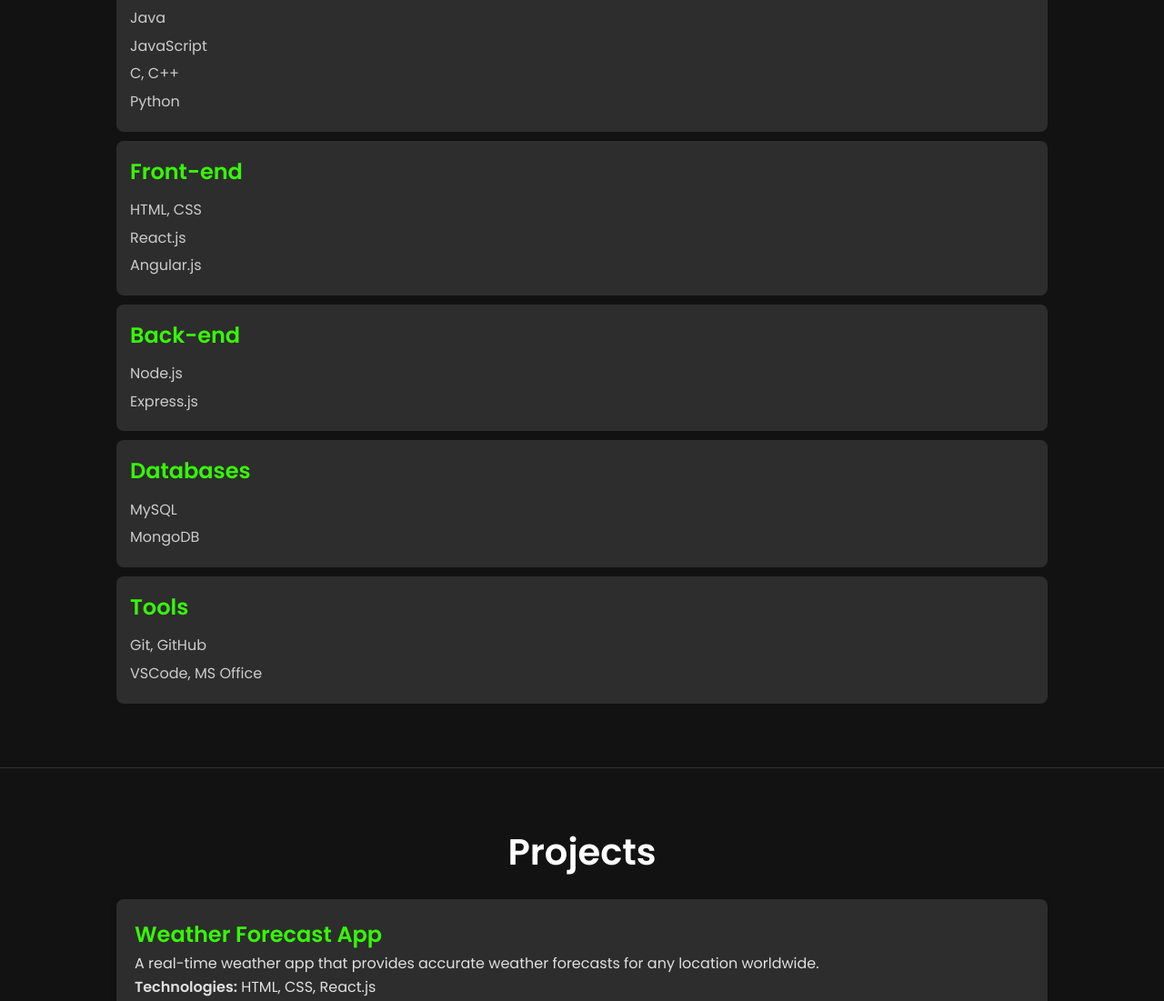
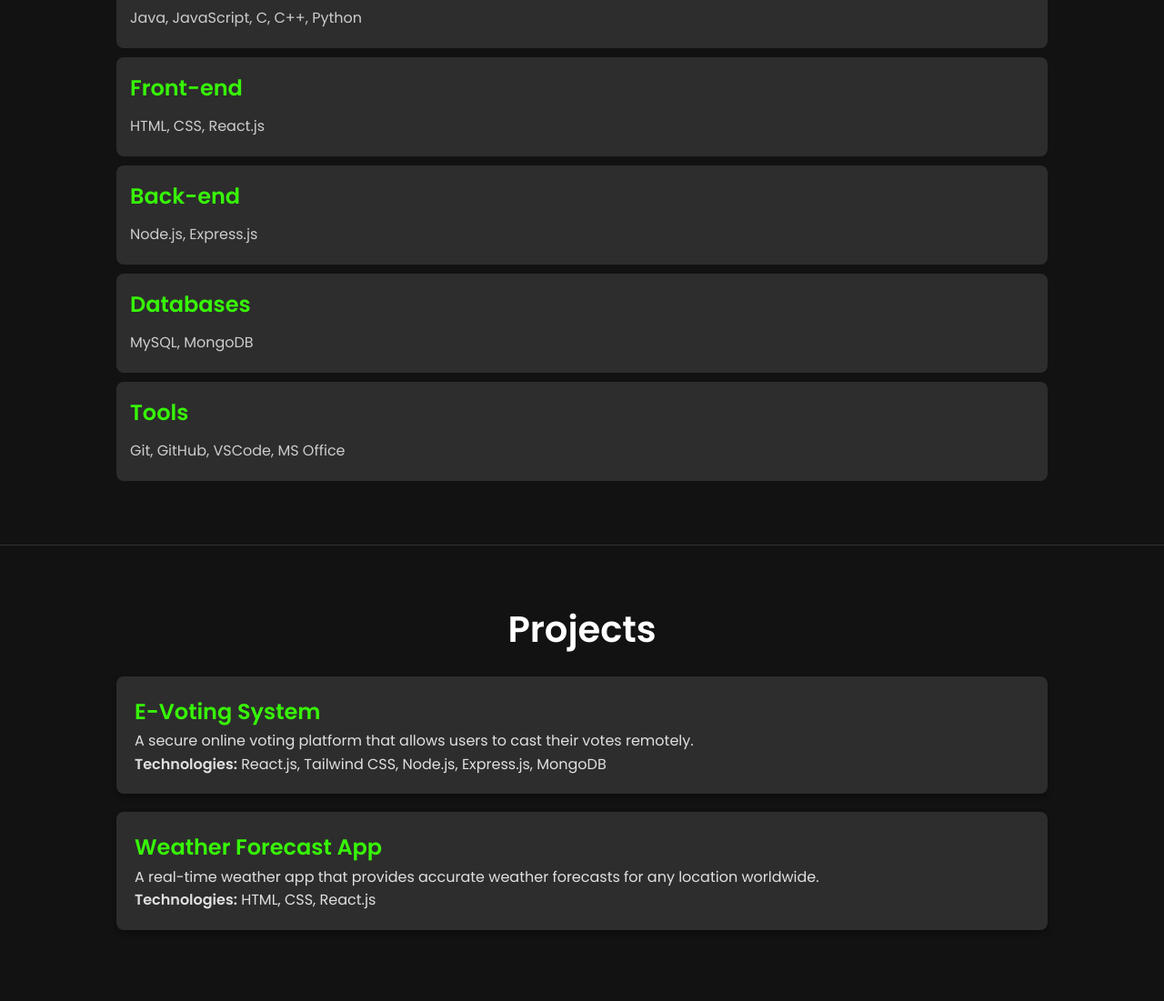
Before and after one commit to bibeksamantray/MyPortfolio, a plain HTML site: page index.html in a window 1280 px wide. Shown: the part 1853-2954 px from the top of the page at 91% size. Drawn offline with Linux system fonts and the light colour scheme.

Commit message:
Update index.html

```diff
--- a/index.html
+++ b/index.html
@@ -68,7 +68,7 @@
             <div class="education-item">
                 <h3>MCA - Computer Science | Masters</h3>
                 <p><strong>University:</strong> Gandhi Institute of Engineering and Technology University, Gunupur, India</p>
-                <p><strong>CGPA:</strong> 8.28 | <strong>Duration:</strong> 2024 – 2026</p>
+                <p><strong>CGPA:</strong> 7.48 | <strong>Duration:</strong> 2024 – 2026</p>
                 <ul>
                     <li>Developed proficiency with HTML, CSS, JavaScript, Python, MongoDB, NodeJS</li>
                     <li>Relevant coursework: C, SQL, Object Oriented Programming using Python, Design & Analysis of Algorithms, Software Engineering, Database Management System</li>
@@ -96,39 +96,31 @@
                 <div class="skill-category">
                     <h3>Languages</h3>
                     <ul>
-                        <li>Java</li>
-                        <li>JavaScript</li>
-                        <li>C, C++</li>
-                        <li>Python</li>
+                        <li>Java, JavaScript, C, C++, Python</li>
                     </ul>
                 </div>
                 <div class="skill-category">
                     <h3>Front-end</h3>
                     <ul>
-                        <li>HTML, CSS</li>
-                        <li>React.js</li>
-                        <li>Angular.js</li>
+                        <li>HTML, CSS, React.js</li>
                     </ul>
                 </div>
                 <div class="skill-category">
                     <h3>Back-end</h3>
                     <ul>
-                        <li>Node.js</li>
-                        <li>Express.js</li>
+                        <li>Node.js, Express.js</li>
                     </ul>
                 </div>
                 <div class="skill-category">
                     <h3>Databases</h3>
                     <ul>
-                        <li>MySQL</li>
-                        <li>MongoDB</li>
+                        <li>MySQL, MongoDB</li>
                     </ul>
                 </div>
                 <div class="skill-category">
                     <h3>Tools</h3>
                     <ul>
-                        <li>Git, GitHub</li>
-                        <li>VSCode, MS Office</li>
+                        <li>Git, GitHub, VSCode, MS Office</li>
                     </ul>
                 </div>
             </div>
@@ -140,7 +132,14 @@
         <div class="container">
             <h2>Projects</h2>
             <div class="project">
-                <h3><a href="https://bibeksamantray.github.io/weather-forecast-app/" target="_blank">Weather Forecast App</a></h3>
+                <h3><a href="#" target="_blank">E-Voting System</a></h3>
+                <p>A secure online voting platform that allows users to cast their votes remotely.</p>
+                <ul>
+                    <li><strong>Technologies:</strong> React.js, Tailwind CSS, Node.js, Express.js, MongoDB</li>
+                </ul>
+            </div>
+            <div class="project">
+                <h3><a href="#" target="_blank">Weather Forecast App</a></h3>
                 <p>A real-time weather app that provides accurate weather forecasts for any location worldwide.</p>
                 <ul>
                     <li><strong>Technologies:</strong> HTML, CSS, React.js</li>
@@ -160,7 +159,7 @@
             </div>
 
             <div class="certification-item">
-                <p><strong>Python for Data Science</strong> | Cognitiveclass.io</p>
+                <p><strong>Python Programming</strong> | Great Learning Academy</p>
             </div>
         </div>
     </section>
@@ -182,7 +181,7 @@
     <!-- Footer -->
     <footer>
         <div class="container">
-            <p>&copy; 2025 Bibek Samantray | All Rights Reserved</p>
+            <p>&copy; <span id="year"></span> Bibek Samantray | All Rights Reserved</p>
         </div>
     </footer>
 
```
